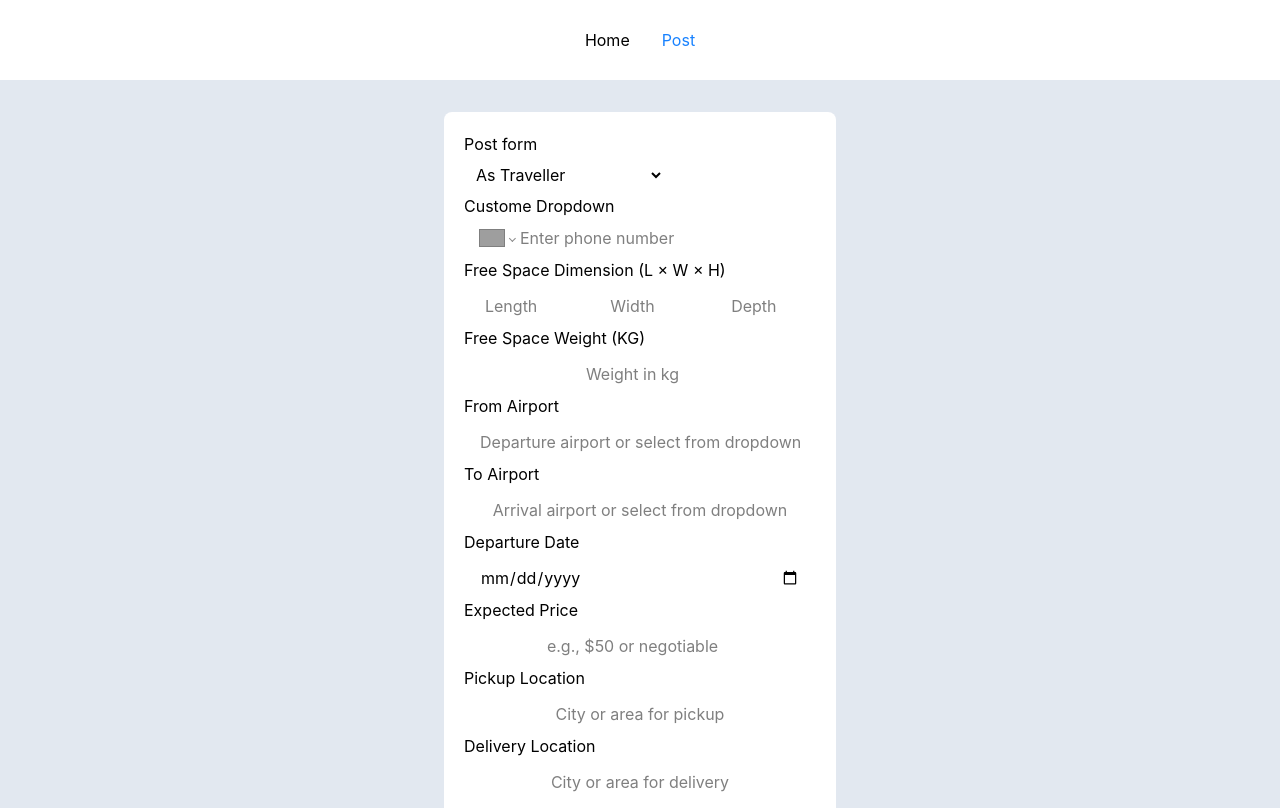
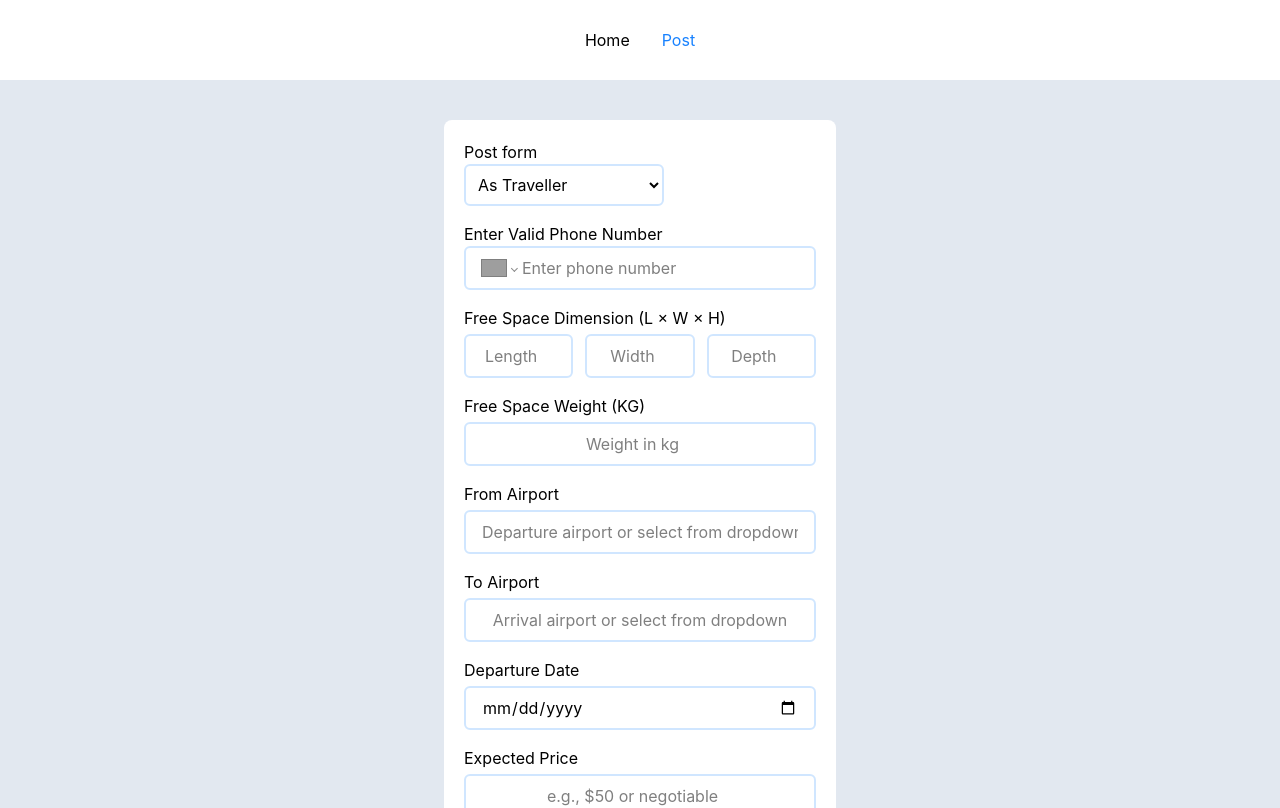
Before and after one commit to rahatsikderpro/parcel-delivery-website, a React (Vite) app: page /form in a window 1280 px wide. Shown: the top 808 px of the page. Built offline with nearby package versions, Linux system fonts and the light colour scheme; grey boxes are pictures that could not be loaded.

Commit message:
ui and input border color change

```diff
--- a/src/Compunents/Feed/Feed.jsx
+++ b/src/Compunents/Feed/Feed.jsx
@@ -51,7 +51,7 @@ function Feed() {
   }, []);
 console.log("allPosts", allPosts);
   return (
-    <div className="">
+    <div className="py-30">
 
       {!allPosts ? (
         <div className="text-center bg-(--background-secondary) max-w-110 mx-auto min-h-20 "> Nothing to show</div>
@@ -74,24 +74,24 @@ console.log("allPosts", allPosts);
                 )}
               </div>
               <div className=" w-full flex items-center">
-                <div className="w-60">
-                  Phone:{" "}
+                <div className="w-55">
+                  Phone: {" "}
                   {showPassword === index
                     ? data.phone
-                    : "••••••••••••••••••••••••••"}
+                    : "••••••••••••••••••••••••"}
                 </div>
                 <div
                   onClick={() => togglePassword(index)}
                   className="cursor-pointer w-10  select-none flex justify-start"
                 >
-                  {showPassword === index ? <FaEyeSlash /> : <FaEye />}
+                  {showPassword === index ? <FaEyeSlash className="text-(--primary)"/> : <FaEye className="text-(--primary)" />}
                 </div>
               </div>
               <div className="flex gap-4">
-                <div>Available Space  </div>
-                <div>L: {data.length} </div>
-                <div>W: {data.width}  </div>
-                <div>D: {data.depth}  </div>
+                <div>Available Space (In Inch)</div>
+                <div>L:{data.length}</div>
+                <div>W:{data.width}</div>
+                <div>D:{data.depth}</div>
               </div>
               <div>Max Weight: {data.max_weight}</div>
               <div>Location To: {data.location_to}</div>
@@ -106,7 +106,7 @@ console.log("allPosts", allPosts);
       )}
       {/*<div>{airports[0].name}</div>*/}
 
-      <div className="pb-10 text-center">The End</div>
+      {/* <div className="pb-10 text-center">The End</div> */}
       <div></div>
       <div></div>
       <div></div>
--- a/src/Compunents/Form/Form.jsx
+++ b/src/Compunents/Form/Form.jsx
@@ -102,15 +102,16 @@ function Form() {
   };
 
   return (
+    <div className="py-30">
       <div className="bg-(--background-secondary) mx-auto rounded-lg -md w-full max-w-98 flex items-center justify-center">
         <Snackbar show={snackbar.show} text={snackbar.text} />
         <form onSubmit={handleSend} className="w-full max-w-110">
           <div className="w-full max-w-110 mx-auto p-5">
             <h3 className="">Post form</h3>
-          <div>
+            <div className="pb-4">
               <select
                 name="role"
-              className="w-50 border-0 focus:outline-none  rounded-md p-2"
+                className="w-50 focus:outline-none border-2 border-(--input-border) rounded-md p-2"
               >
                 <option value="Traveller" className="">
                   As Traveller
@@ -121,101 +122,103 @@ function Form() {
               </select>
             </div>
             {/* Custome Dropdown */}
-          <Dropdown />
-
+            {/* <Dropdown /> */}
+            <div className="pb-4">
+              <div>Enter Valid Phone Number</div>
               <PhoneInput
                 placeholder="Enter phone number"
                 defaultCountry="BD"
                 value={value}
                 onChange={setValue}
-            className="flex-1 min-w-0  focus:outline-none outline-0 border-none rounded-md py-2 px-4 placeholder:text-center"
+                className=" flex-1 min-w-0  focus:outline-none outline-0  rounded-md py-2 px-4 placeholder:text-center border-2 border-(--input-border) "
               />
+            </div>
 
-          <div className="flex flex-col gap-1 w-full max-w-110 m-auto ">
+            <div className=" pb-4 flex flex-col gap-1 w-full max-w-110 m-auto ">
               <label className="">Free Space Dimension (L × W × H)</label>
               <div className="flex gap-3 w-full">
                 <input
                   name="length"
                   type="number"
                   placeholder="Length"
-                className=" flex-1 min-w-0 focus:outline-none border-none rounded-md py-2 px-4  placeholder:text-center"
+                  className=" flex-1 min-w-0 focus:outline-none rounded-md py-2 px-4 placeholder:text-center border-2 border-(--input-border)"
                 />
                 {/* <span className="text-gray-500 flex items-center">×</span> */}
                 <input
                   name="width"
                   type="number"
                   placeholder="Width"
-                className=" flex-1 min-w-0 focus:outline-none border-none rounded-md py-2 px-4  placeholder:text-center"
+                  className=" flex-1 min-w-0 focus:outline-none rounded-md py-2 px-4 placeholder:text-center border-2 border-(--input-border)"
                 />
                 {/* <span className="text-gray-500 flex items-center">×</span> */}
                 <input
                   name="depth"
                   type="number"
                   placeholder="Depth"
-                className=" flex-1 min-w-0 focus:outline-none border-none rounded-md py-2 px-4 placeholder:text-center"
+                  className=" flex-1 min-w-0 focus:outline-none border-2 border-(--input-border) rounded-md py-2 px-4 placeholder:text-center"
                 />
               </div>
             </div>
-          <div className="flex flex-col gap-1 w-full max-w-110 min-w-0 m-auto ">
+            <div className="pb-4 flex flex-col gap-1 w-full max-w-110 min-w-0 m-auto ">
               <label className="">Free Space Weight (KG)</label>
               <input
                 name="max_weight"
                 type="number"
                 placeholder="Weight in kg"
-              className="w-full min-w-0 focus:outline-none border-none rounded-md py-2 px-4  placeholder:text-center"
+                className="w-full min-w-0 focus:outline-none border-2 border-(--input-border) rounded-md py-2 px-4  placeholder:text-center"
               />
             </div>
-          <div className="flex flex-col gap-1 w-full max-w-110 m-auto ">
+            <div className="pb-4 flex flex-col gap-1 w-full max-w-110 m-auto ">
               <label className="">From Airport</label>
               <input
                 name="location_form"
                 type="text"
                 placeholder="Departure airport or select from dropdown"
-              className=" min-w-0 focus:outline-none border-none rounded-md py-2 px-4  placeholder:text-center"
+                className=" min-w-0 focus:outline-none border-2 border-(--input-border) rounded-md py-2 px-4  placeholder:text-center"
               />
             </div>
-          <div className="flex flex-col gap-1 w-full max-w-110 m-auto ">
+            <div className="pb-4 flex flex-col gap-1 w-full max-w-110 m-auto ">
               <label className="">To Airport</label>
               <input
                 name="location_to"
                 type="text"
                 placeholder="Arrival airport or select from dropdown"
-              className=" min-w-0 focus:outline-none border-none rounded-md py-2 px-4  placeholder:text-center"
+                className=" min-w-0 focus:outline-none border-2 border-(--input-border) rounded-md py-2 px-4  placeholder:text-center"
               />
             </div>
-          <div className="flex flex-col gap-1 w-full max-w-110 m-auto ">
+            <div className="pb-4 flex flex-col gap-1 w-full max-w-110 m-auto ">
               <label className="">Departure Date</label>
               <input
                 name="departure_date"
                 type="date"
-              className="rounded-md py-2 px-4 focus:outline-none border-none w-full"
+                className="rounded-md py-2 px-4 focus:outline-none border-2 border-(--input-border) w-full"
               />
             </div>
-          <div className="flex flex-col gap-1 w-full max-w-110 m-auto ">
+            <div className="pb-4 flex flex-col gap-1 w-full max-w-110 m-auto ">
               <label className="">Expected Price</label>
               <input
                 name="expected_price"
                 type="number"
                 placeholder="e.g., $50 or negotiable"
-              className="min-w-0 focus:outline-none border-none rounded-md py-2 px-4  placeholder:text-center"
+                className="min-w-0 focus:outline-none border-2 border-(--input-border) rounded-md py-2 px-4  placeholder:text-center"
               />
             </div>
-          <div className="flex flex-col gap-1 w-full max-w-110 m-auto ">
+            <div className="pb-4 flex flex-col gap-1 w-full max-w-110 m-auto ">
               <label className="">Pickup Location</label>
               <input
                 name="pickup_location"
                 type="text"
                 placeholder="City or area for pickup"
-              className="min-w-0 focus:outline-none border-none rounded-md py-2 px-4  placeholder:text-center"
+                className="min-w-0 focus:outline-none border-2 border-(--input-border) rounded-md py-2 px-4  placeholder:text-center"
               />
             </div>
-          <div className="flex flex-col gap-1 w-full max-w-110 m-auto ">
+            <div className="pb-4 flex flex-col gap-1 w-full max-w-110 m-auto ">
               <label className="">Delivery Location</label>
               <input
                 name="delivery_location"
                 type="text"
                 placeholder="City or area for delivery"
-              className="min-w-0 focus:outline-none border-none rounded-md py-2 px-4  placeholder:text-center"
+                className="min-w-0 focus:outline-none border-2 border-(--input-border) rounded-md py-2 px-4  placeholder:text-center"
               />
             </div>
           </div>
@@ -230,6 +233,7 @@ function Form() {
           </button>
         </form>
       </div>
+    </div>
   );
 }
 
--- a/src/Compunents/Header/Header.jsx
+++ b/src/Compunents/Header/Header.jsx
@@ -2,7 +2,7 @@ import { NavLink } from "react-router";
 
 function Header() {
   return (
-    <div className="bg-(--background-secondary) mb-8 flex justify-center items-center gap-8 min-h-20 ">
+    <div className=" z-9999 bg-(--background-secondary) mb-8 flex justify-center items-center gap-8 min-h-20 fixed top-0 w-full">
       {/* <div className="cursor-pointer">Home</div>
       <div className="cursor-pointer">Form</div> */}
 
--- a/src/index.css
+++ b/src/index.css
@@ -1,11 +1,15 @@
 @import "tailwindcss";
 
 :root {
-  --primary: rgb(24, 130, 255);
-  --background: rgb(226, 232, 240);
+  --primary             : rgb(24, 130, 255);
+  --background          : rgb(226, 232, 240);
   --background-secondary: #ffffff;
-  --text-primary: #111827;
-  --text-secondary: #6B7280;
+  --text-primary        : #111827;
+  --text-secondary      : #6B7280;
+  --input-border        : rgba(24, 132, 255, 0.2);
+  --input-border-focus  : rgb(24, 130, 255);
+
+
 
   --bg-snackbar: rgb(196, 224, 255);
   --accent: #ffffff;
```
Lines whose indentation alone changed are shown as unchanged.
